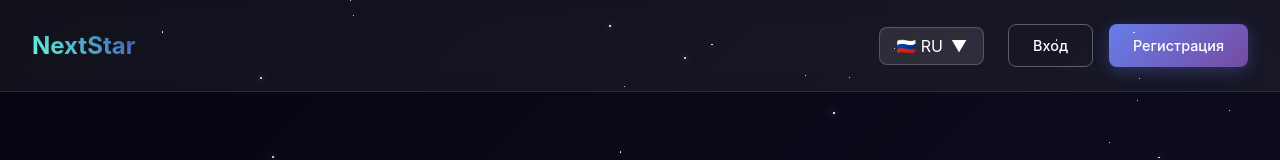
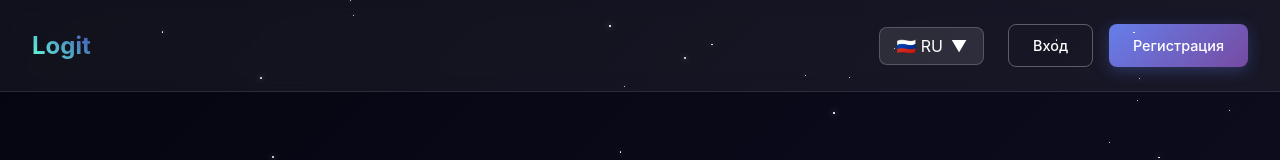
Before and after one commit to ASXRND/logit, a Next.js app: page / in a window 1280 px wide. Shown: the top 160 px of the page. Built offline with nearby package versions, Linux system fonts and the light colour scheme.

Commit message:
izmenil-title

```diff
--- a/components/Header.js
+++ b/components/Header.js
@@ -8,7 +8,7 @@ const Header = ({ currentLanguage, onLanguageChange, translations }) => {
   const languages = [
     { code: 'ru', flag: '🇷🇺', name: 'Русский', display: '🇷🇺 RU' },
     { code: 'en', flag: '🇺🇸', name: 'English', display: '🇺🇸 EN' },
-    { code: 'es', flag: '🇪🇸', name: 'Español', display: '🇪🇸 ES' }
+    // { code: 'es', flag: '🇪🇸', name: 'Español', display: '🇪🇸 ES' }
   ];
 
   const currentLang = languages.find(lang => lang.code === currentLanguage);
@@ -43,7 +43,7 @@ const Header = ({ currentLanguage, onLanguageChange, translations }) => {
   return (
     <header className={styles.header}>
       <a href="#" className={styles.logo}>
-        NextStar
+        Logit
       </a>
 
       <div className={styles.navControls}>
--- a/pages/index.js
+++ b/pages/index.js
@@ -52,7 +52,7 @@ export default function Home() {
   return (
     <>
       <Head>
-        <title>NextStar - Главная страница</title>
+        <title>Logit - Главная страница</title>
         <meta name="description" content="Современная веб-разработка с Next.js" />
         <meta name="viewport" content="width=device-width, initial-scale=1" />
         <link rel="icon" href="/favicon.ico" />
```
